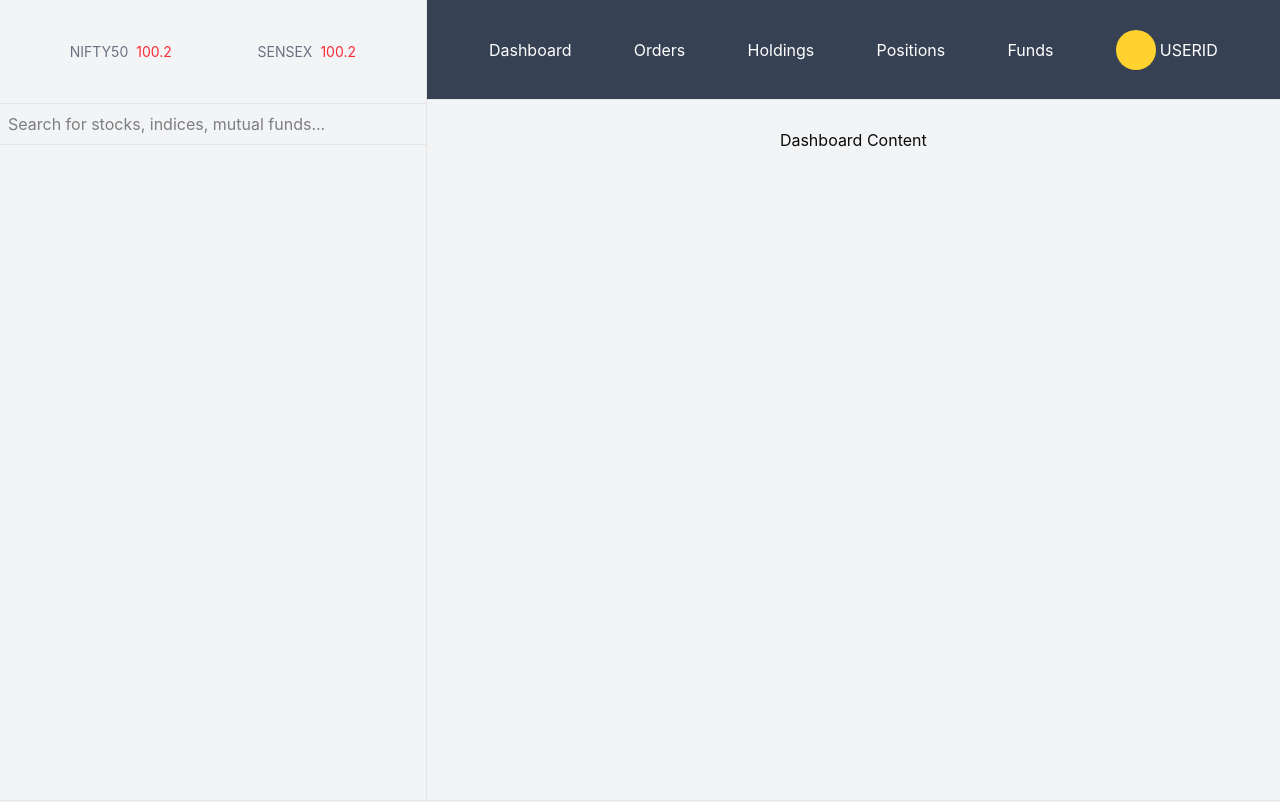
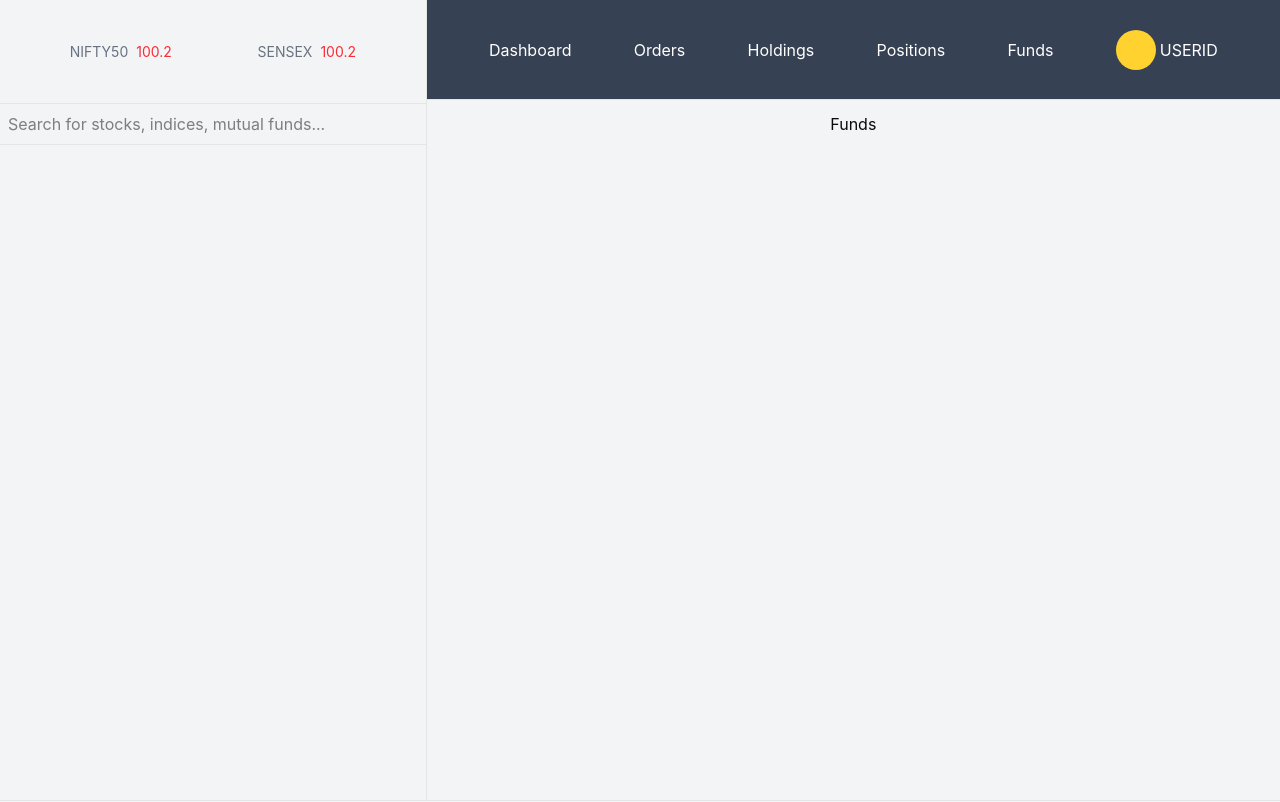
Before and after one commit to Tech-Abhang/Finovia, a React (Vite) app in the folder frontend/: page /dashboard/funds in a window 1280 px wide. Shown: the top 802 px of the page. Built offline with nearby package versions, Linux system fonts and the light colour scheme.

Commit message:
routing inside dashboard

```diff
--- a/frontend/src/components/Menu.jsx
+++ b/frontend/src/components/Menu.jsx
@@ -1,7 +1,5 @@
-import React, { use } from 'react'
-import { Link } from 'react-router-dom'
-import {useState} from 'react'
-import Dashboard from './Dashboard'
+import React, { useState } from 'react';
+import { Link, Route, Routes } from 'react-router-dom'
 import Order from './Order'
 import Holding from './Holding'
 import Positions from './Positions'
@@ -15,30 +13,11 @@ const Menu = () => {
         setSelected(index);
     }
 
-    const [profileDropdown , setProfileDropdown] = useState(false);
+    const [profileDropdown, setProfileDropdown] = useState(false);
 
     const handleprofileDropdown = () => {
         setProfileDropdown(!profileDropdown);
     }
-
-    // Function to render the appropriate component based on selected index
-    const renderSelectedComponent = () => {
-        switch(selected) {
-            case 0:
-                return <div className='p-4'>Dashboard Content</div>;
-            case 1:
-                return <Order />;
-            case 2:
-                return <Holding />;
-            case 3:
-                return <Positions />;
-            case 4:
-                return <Funds />;
-            default:
-                return <div className='p-4'>Dashboard Content</div>;
-        }
-    }
-
 
   return (
     <div className='h-screen'>
@@ -56,12 +35,15 @@ const Menu = () => {
         </div>
 
         <div className='w-full py-3 h-7/8 text-center bg-gray-100'>
-            {renderSelectedComponent()}
+            <Routes>
+                <Route path="/" element={<div className='p-4'>Dashboard Content</div>} />
+                <Route path="/orders" element={<Order/>} />
+                <Route path="/holdings" element={<Holding/>} />
+                <Route path="/positions" element={<Positions/>} />
+                <Route path="/funds" element={<Funds/>} />
+            </Routes>
         </div>
-
     </div>
-
-
   )
 }
 
--- a/frontend/src/main.jsx
+++ b/frontend/src/main.jsx
@@ -23,11 +23,7 @@ root.render(
         <Route path="/pricing" element={<Pricing/>}/>
         <Route path="/product" element={<ProductPage />} />
         <Route path="/support" element={<Support />} />
-        <Route path="/dashboard" element={<Dashboard/>} />
-        <Route path="/dashboard/orders" element={<Dashboard/>} />
-        <Route path="/dashboard/holdings" element={<Dashboard/>} />
-        <Route path="/dashboard/positions" element={<Dashboard/>} />
-        <Route path="/dashboard/funds" element={<Dashboard/>} />
+        <Route path="/dashboard/*" element={<Dashboard/>} />
         <Route path="*" element={<NotFound/>} />
       </Routes>
       <Footer />
```
